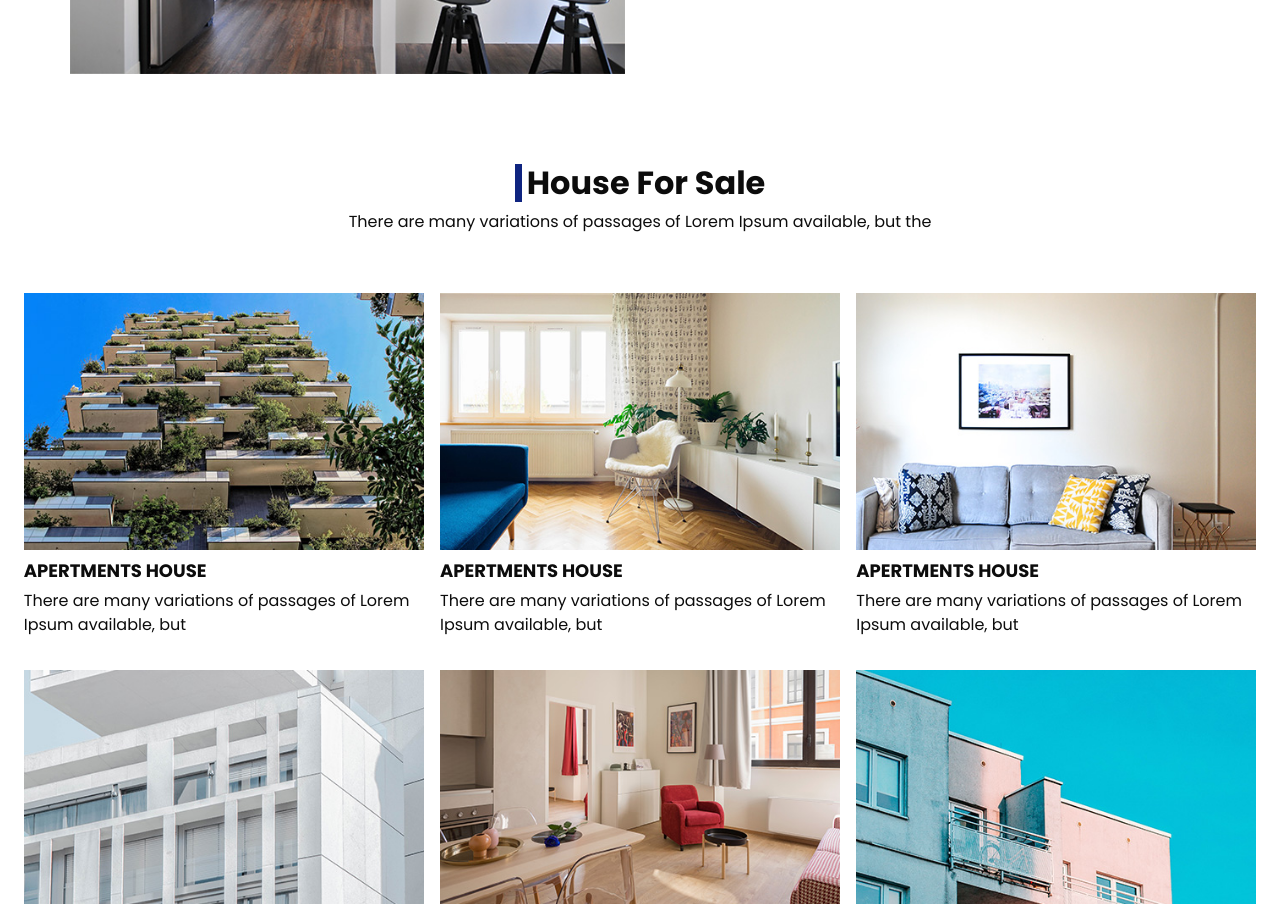
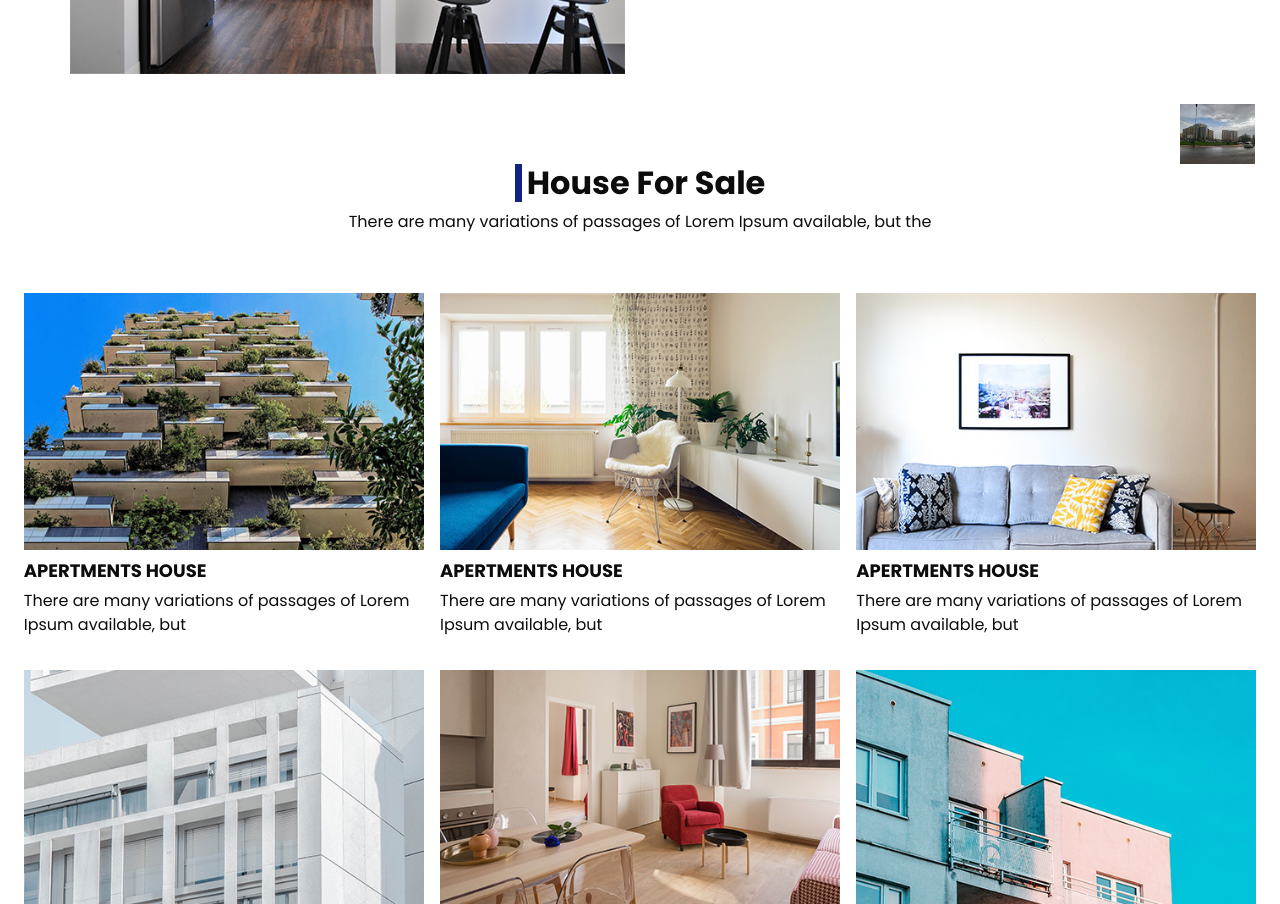
Before and after one commit to bmhcode/agence, a plain HTML site: page index.html in a window 1280 px wide. Shown: the part 1227-2131 px from the top of the page. Drawn offline with Linux system fonts and the light colour scheme.

Commit message:
Update index.html

```diff
--- a/index.html
+++ b/index.html
@@ -129,7 +129,7 @@
     <section class="about_section layout_padding-bottom">
         <div class="square-box">
 <!--             <img src="images/square.png" alt=""> -->
-                    <img src="images/promo.jpeg" alt="">
+                    <img src="images/promo.jpg" alt="">
         </div>
         <div class="container">
             <div class="row">
```
